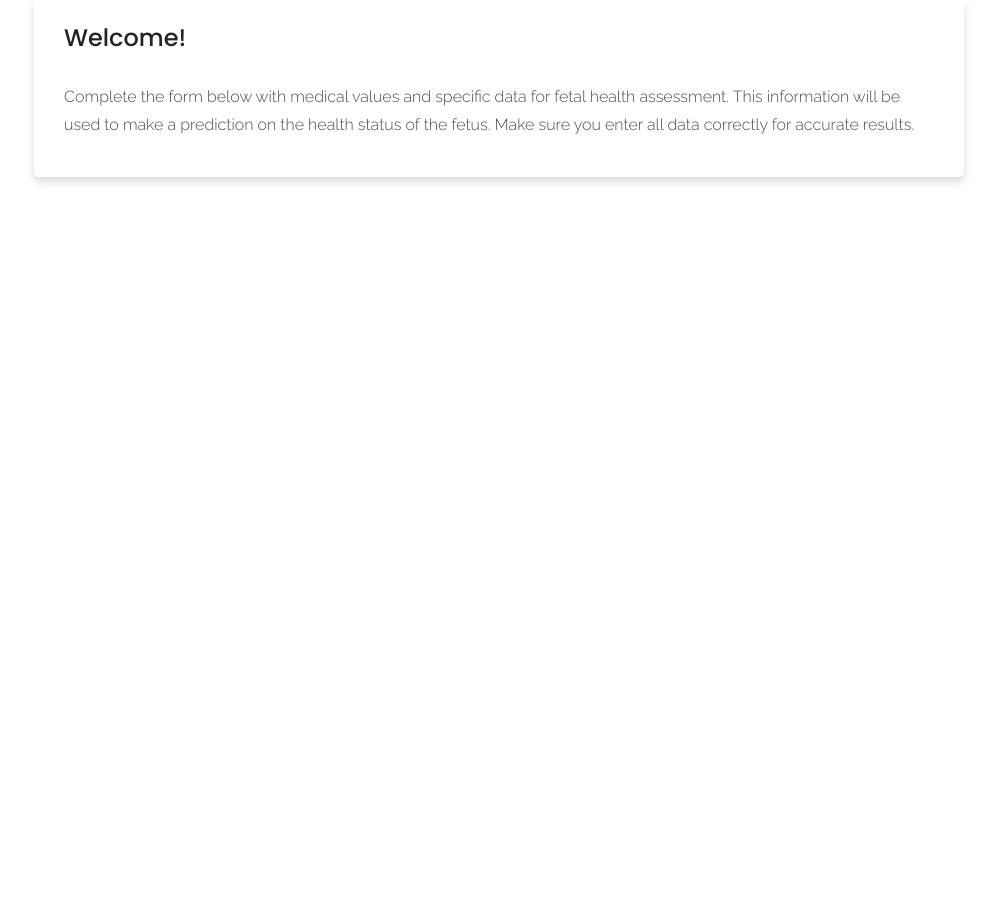
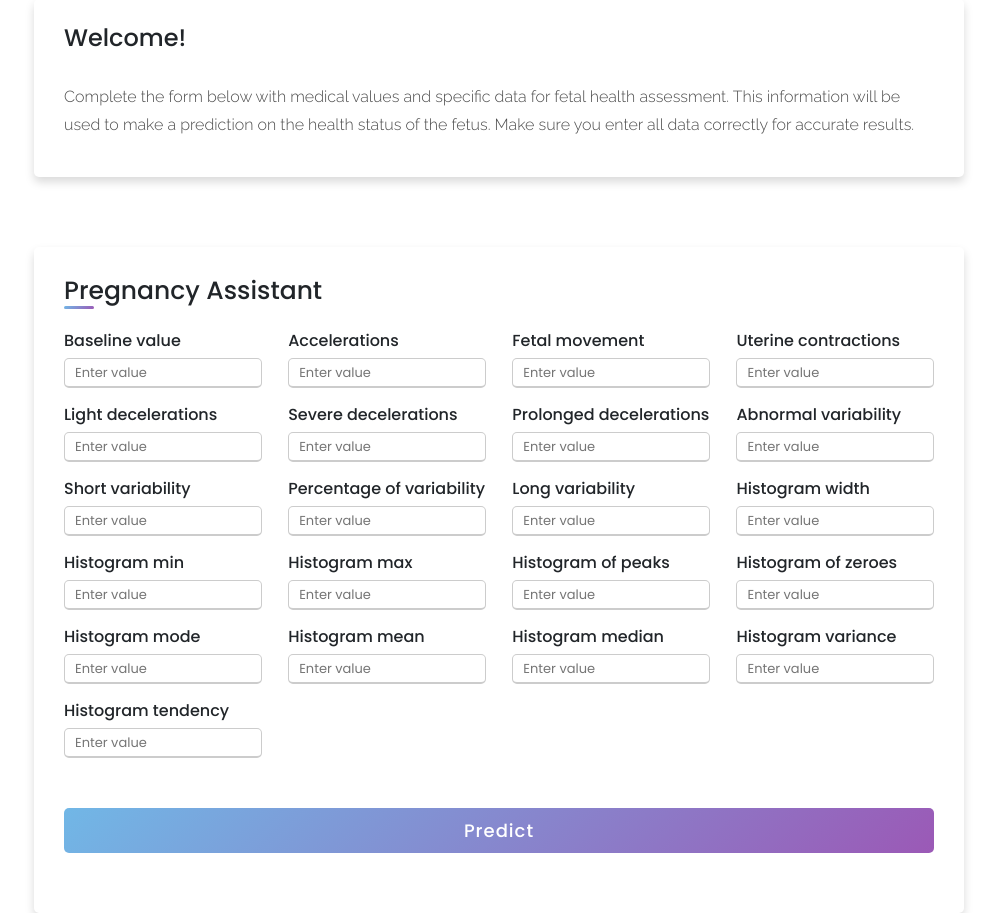
Before and after one commit to Constantin-Stamate/Pregnancy_Health_Assistant, a Python web app: template templates/predict.html in a window 1280 px wide. Shown: the part 601-1514 px from the top of the page, without its empty margins (141-1138 px from the left). Before the commit the page ends 785 px from the top, so only its background shows below. Run offline with Jinja, Linux system fonts and the light colour scheme; the template is opened without the code that fills it, so the values that code supplies are empty.

Commit message:
add form for fetal health assessment

```diff
--- a/templates/predict.html
+++ b/templates/predict.html
@@ -91,6 +91,127 @@
     </div>
 </section>
 
+<!--Adding the form to be filled out-->
+<div class="container">
+    <div class="title">Pregnancy Assistant</div>
+    <div class="content">
+        <form action="#">
+            <div class="user-details">
+
+                <div class="input-box">
+                    <span class="details">Baseline value</span>
+                    <input type="text" placeholder="Enter value" required>
+                </div>
+
+                <div class="input-box">
+                    <span class="details">Accelerations</span>
+                    <input type="text" placeholder="Enter value" required>
+                </div>
+
+                <div class="input-box">
+                    <span class="details">Fetal movement</span>
+                    <input type="text" placeholder="Enter value" required>
+                </div>
+
+                <div class="input-box">
+                    <span class="details">Uterine contractions</span>
+                    <input type="text" placeholder="Enter value" required>
+                </div>
+
+                <div class="input-box">
+                    <span class="details">Light decelerations</span>
+                    <input type="text" placeholder="Enter value" required>
+                </div>
+
+                <div class="input-box">
+                    <span class="details">Severe decelerations</span>
+                    <input type="text" placeholder="Enter value" required>
+                </div>
+
+                <div class="input-box">
+                    <span class="details">Prolonged decelerations</span>
+                    <input type="text" placeholder="Enter value" required>
+                </div>
+
+                <div class="input-box">
+                    <span class="details">Abnormal variability</span>
+                    <input type="text" placeholder="Enter value" required>
+                </div>
+
+                <div class="input-box">
+                    <span class="details">Short variability</span>
+                    <input type="text" placeholder="Enter value" required>
+                </div>
+
+                <div class="input-box">
+                    <span class="details">Percentage of variability</span>
+                    <input type="text" placeholder="Enter value" required>
+                </div>
+
+                <div class="input-box">
+                    <span class="details">Long variability</span>
+                    <input type="text" placeholder="Enter value" required>
+                </div>
+
+                <div class="input-box">
+                    <span class="details">Histogram width</span>
+                    <input type="text" placeholder="Enter value" required>
+                </div>
+
+                <div class="input-box">
+                    <span class="details">Histogram min</span>
+                    <input type="text" placeholder="Enter value" required>
+                </div>
+
+                <div class="input-box">
+                    <span class="details">Histogram max</span>
+                    <input type="text" placeholder="Enter value" required>
+                </div>
+
+                <div class="input-box">
+                    <span class="details">Histogram of peaks</span>
+                    <input type="text" placeholder="Enter value" required>
+                </div>
+
+                <div class="input-box">
+                    <span class="details">Histogram of zeroes</span>
+                    <input type="text" placeholder="Enter value" required>
+                </div>
+
+                <div class="input-box">
+                    <span class="details">Histogram mode</span>
+                    <input type="text" placeholder="Enter value" required>
+                </div>
+
+                <div class="input-box">
+                    <span class="details">Histogram mean</span>
+                    <input type="text" placeholder="Enter value" required>
+                </div>
+
+                <div class="input-box">
+                    <span class="details">Histogram median</span>
+                    <input type="text" placeholder="Enter value" required>
+                </div>
+
+                <div class="input-box">
+                    <span class="details">Histogram variance</span>
+                    <input type="text" placeholder="Enter value" required>
+                </div>
+
+                <div class="input-box">
+                    <span class="details">Histogram tendency</span>
+                    <input type="text" placeholder="Enter value" required>
+                </div>
+
+            </div>
+            <div class="button">
+                <input type="submit" value="Predict">
+            </div>
+        </form>
+    </div>
+</div>
+
+
 </body>
 
 </html>
```
